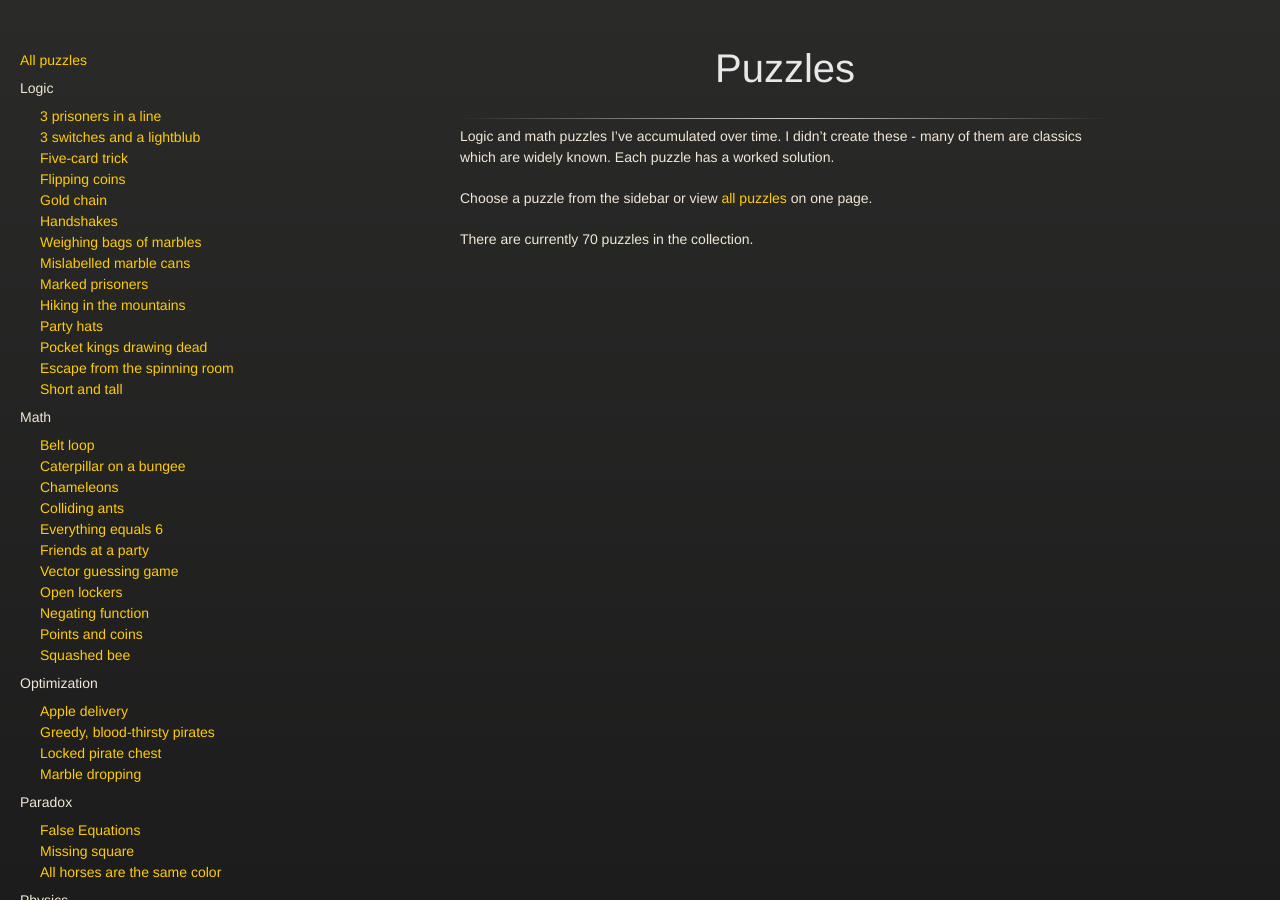
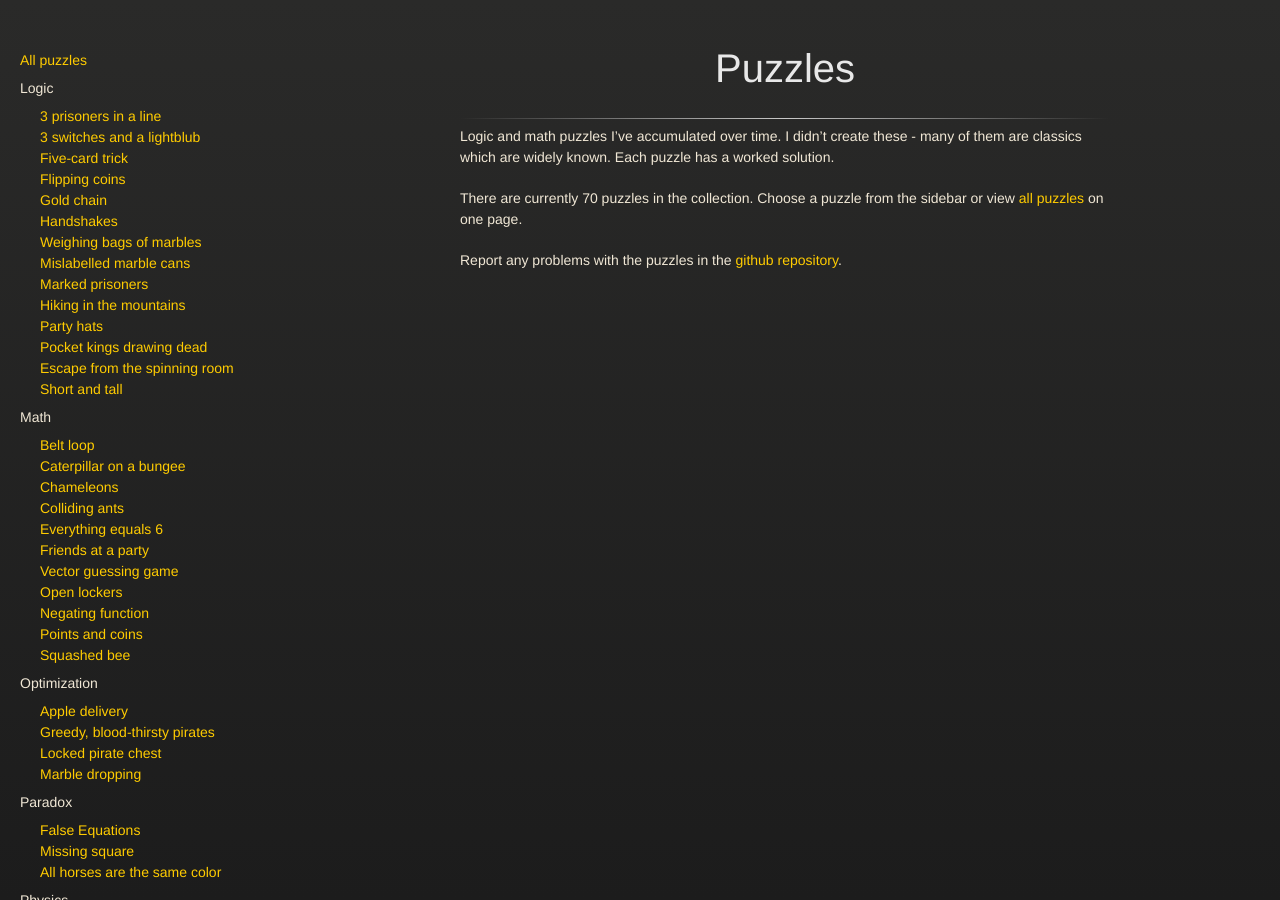
Before and after one commit to sigh/Puzzles, a Jekyll site: the page built from index.md, in a window 1280 px wide and 900 px high. Built offline with Jekyll 4.4.1, drawn with Linux system fonts in a browser that asks for light colours.

Commit message:
A link to repo in index.md.

```diff
--- a/index.md
+++ b/index.md
@@ -7,7 +7,9 @@ Logic and math puzzles I've accumulated over time. I didn't create these - many
 of them are classics which are widely known.
 Each puzzle has a worked solution.
 
+There are currently {{ site.puzzles | size }} puzzles in the collection.
 Choose a puzzle from the sidebar or view
 [all puzzles]({{ '/all' | relative_url }}) on one page.
 
-There are currently {{ site.puzzles | size }} puzzles in the collection.
+Report any problems with the puzzles in the
+[github repository]({{ site.github.repository_url }}/issues).
```
